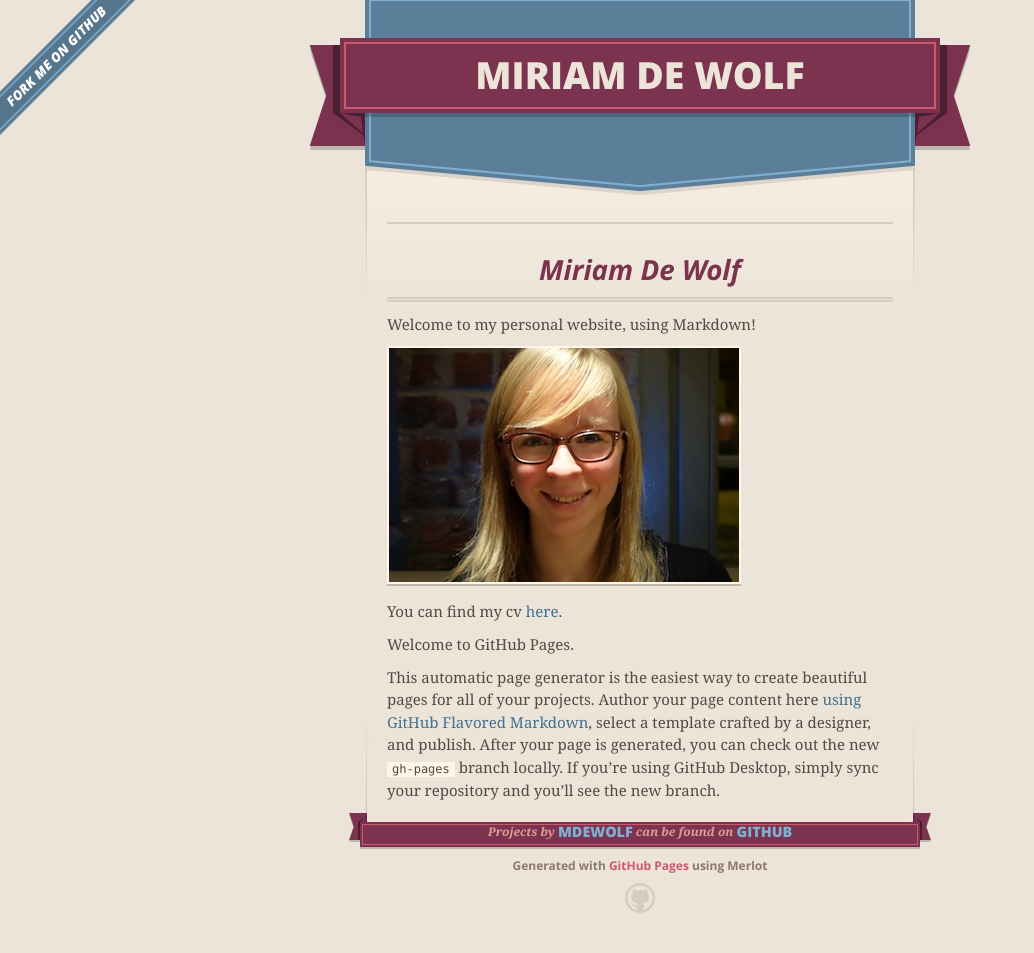
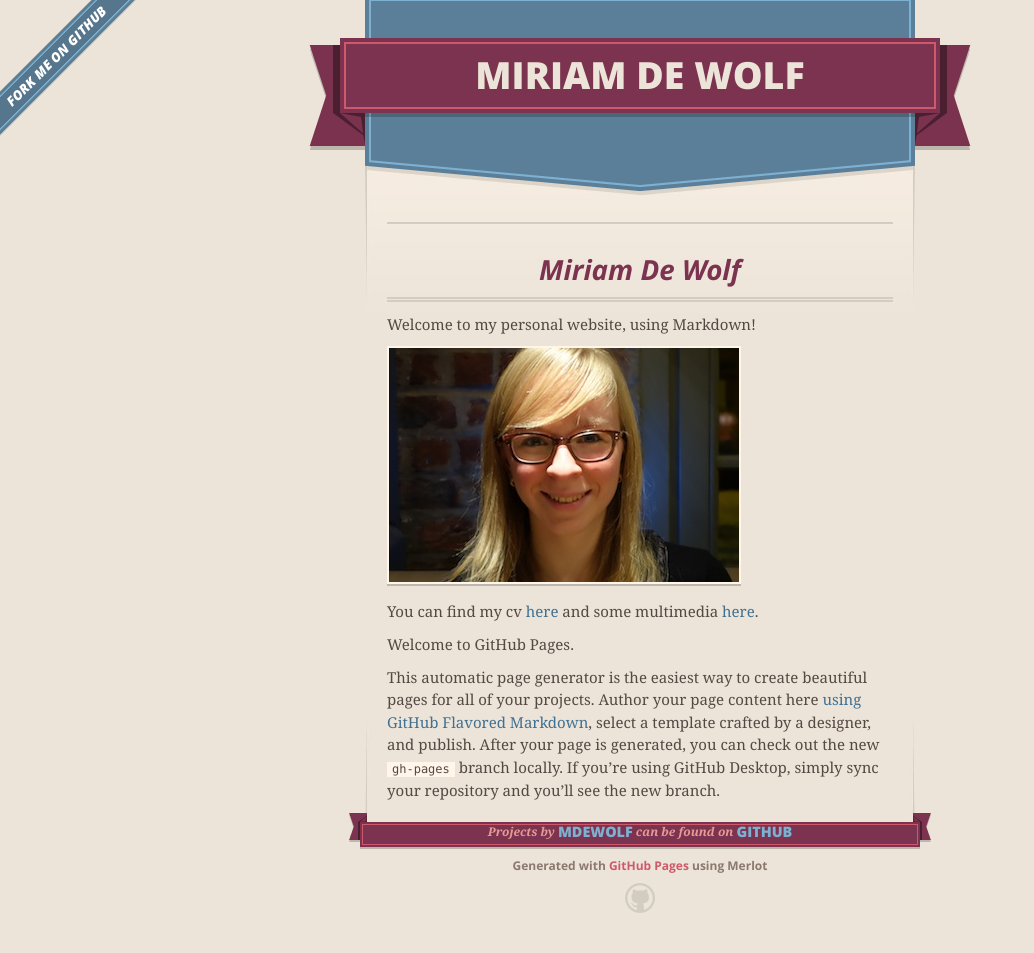
Before and after one commit to mdewolf/mdewolf.github.io, a Jekyll site: the page built from index.md, in a window 1280 px wide. Shown: the whole page, without its empty margins (0-1034 px from the left). Built offline with Jekyll 4.4.1, drawn with Linux system fonts in a browser that asks for light colours; nearby versions of some CDN libraries.

Commit message:
Update index.md

```diff
--- a/index.md
+++ b/index.md
@@ -6,4 +6,4 @@
 
 ![This is me](images/kleine_miriam.jpg)
 
-You can find my cv [here](cv).
+You can find my cv [here](cv) and some multimedia [here](multimedia).
```
